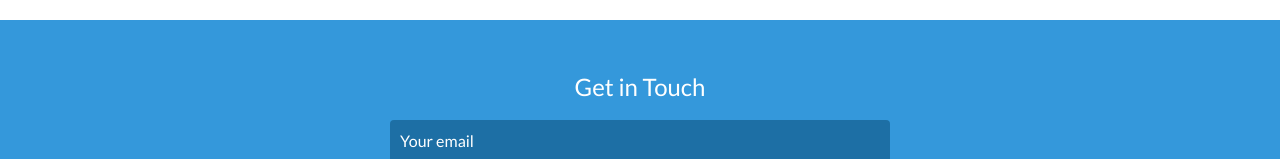
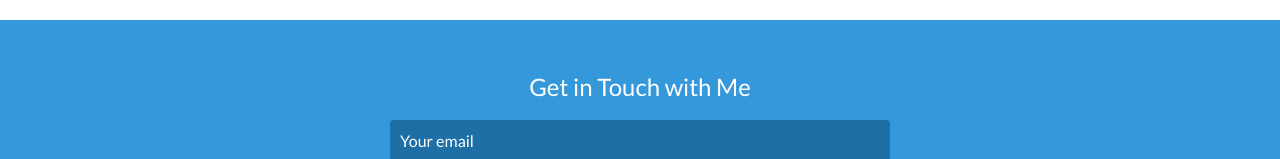
Before and after one commit to Menk98/css-advanced, a website: page index.html in a window 1280 px wide. Shown: the part 3204-3363 px from the top of the page. Drawn offline with nearby package versions, Linux system fonts and the light colour scheme.

Commit message:
contact page update

```diff
--- a/index.html
+++ b/index.html
@@ -191,7 +191,7 @@
     <!-- End #skills -->
 
     <div id="contact">
-        <h2>Get in Touch</h2>
+        <h2>Get in Touch with Me</h2>
         <div id="contact-form">
             <form method="POST" action="https://formspree.io/email@email.com">
                 <input type="hidden" name="_subject" value="Contact request from personal website" />
```
